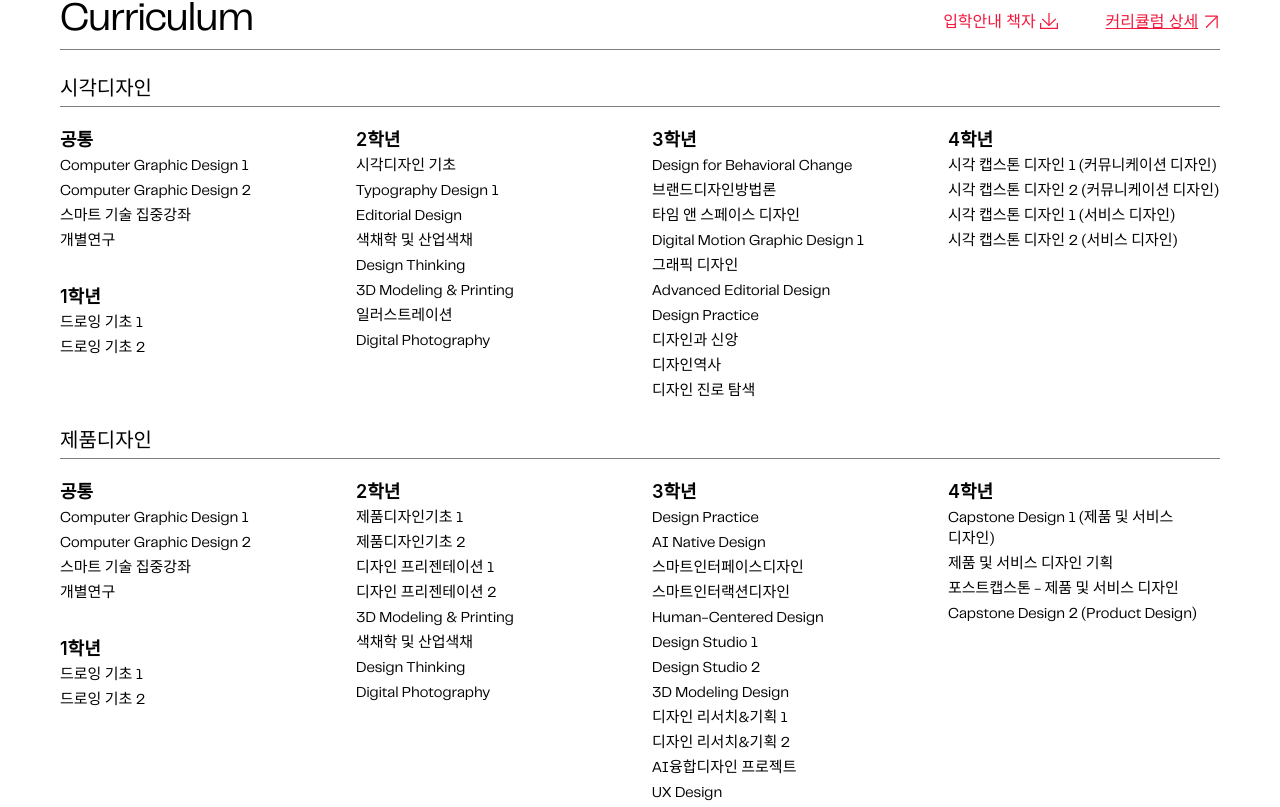
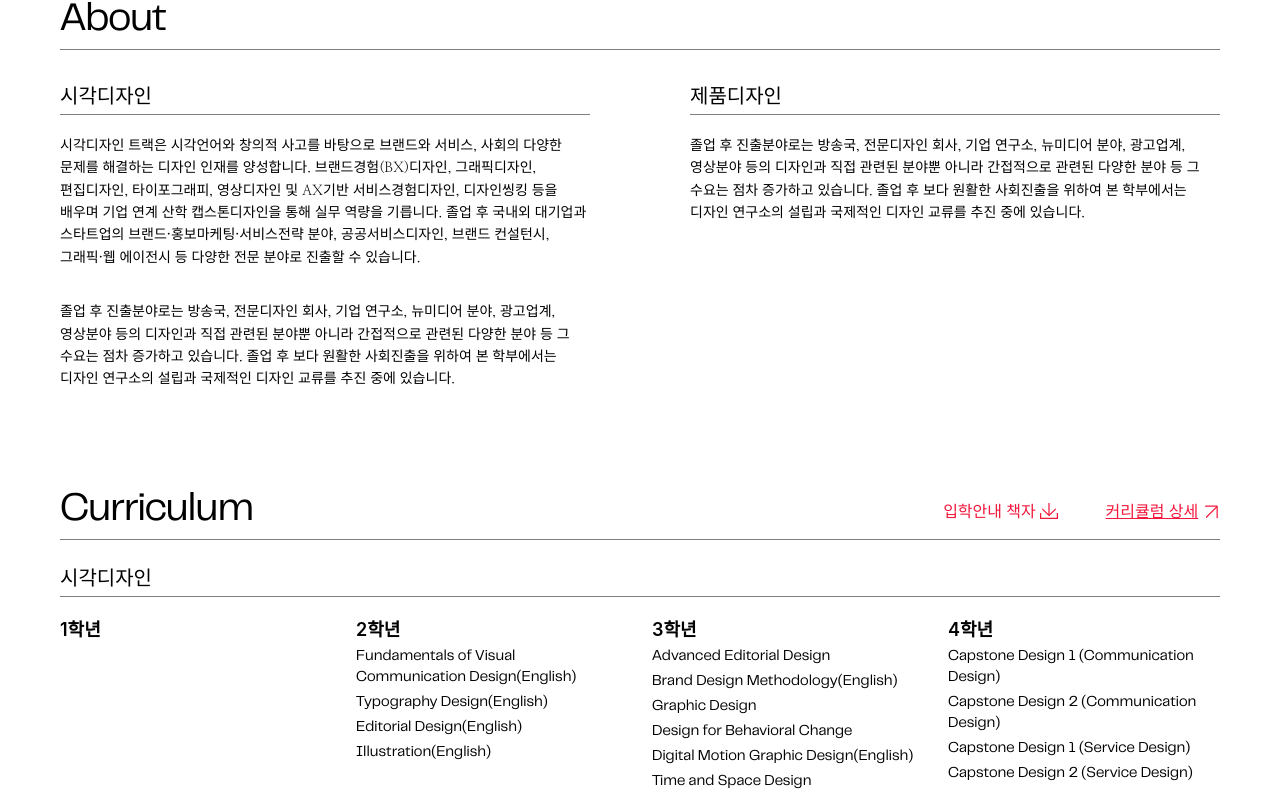
Before and after one commit to handong-ccd/hgu-ccd, a Next.js app: page / in a window 1280 px wide. Shown: the part 1572-2379 px from the top of the page. Built offline with nearby package versions, Linux system fonts and the light colour scheme; a web font is replaced by a local one.

Commit message:
feat : 커리큘럼 과목 배치·About·상세 링크 시안 반영

```diff
--- a/src/app/page.tsx
+++ b/src/app/page.tsx
@@ -2,7 +2,7 @@ import { Footer } from "@/components/layout/Footer";
 import { Header } from "@/components/layout/Header";
 import { Container } from "@/components/ui/Container";
 import { IntroScene } from "@/components/motion/IntroScene";
-import { Curriculum } from "@/components/sections/Curriculum";
+import { Curriculum, TrackAbout } from "@/components/sections/Curriculum";
 import { Exhibition } from "@/components/sections/Exhibition";
 import { Faculties } from "@/components/sections/Faculties";
 import { Hero } from "@/components/sections/Hero";
@@ -21,6 +21,7 @@ export default function Home() {
         </IntroScene>
         <div className="relative z-[1] bg-white">
           <Container className="flex flex-col gap-20 py-10 md:gap-[100px] md:pt-[60px] md:pb-[100px]">
+            <TrackAbout />
             <Curriculum />
             <Faculties />
           </Container>
--- a/src/components/sections/Curriculum.tsx
+++ b/src/components/sections/Curriculum.tsx
@@ -77,6 +77,40 @@ function DownloadLinks({ variant }: { variant: "desktop" | "mobile" }) {
   );
 }
 
+/** 트랙 소개 문단 — 빈 줄로 나눈 문단 사이 32px */
+function Summary({ text }: { text: string }) {
+  return (
+    <div className="flex flex-col gap-8 font-myeongjo text-[14px] leading-[1.6]">
+      {text.split(/\n\s*\n/).map((p) => (
+        <p key={p}>{p}</p>
+      ))}
+    </div>
+  );
+}
+
+/** 커리큘럼 위 트랙 소개 (Tablet+) — Figma 419:998 · 소개 문구가 있는 트랙만 2열 */
+export async function TrackAbout() {
+  const tracks = (await getTracks()).filter((t) => t.summary);
+  if (!tracks.length) return null;
+
+  return (
+    <section aria-labelledby="track-about" className="hidden flex-col gap-8 md:flex">
+      <SectionHeading id="track-about" title="About" />
+      <div className="flex gap-10 lg:gap-[100px]">
+        {tracks.map((track) => (
+          <div key={track.name} className="flex min-w-0 flex-1 flex-col gap-5">
+            <div className="flex flex-col gap-1">
+              <h3 className="text-[20px] leading-[1.4] font-medium">{track.name}</h3>
+              <hr className="border-0 border-t border-line" />
+            </div>
+            <Summary text={track.summary} />
+          </div>
+        ))}
+      </div>
+    </section>
+  );
+}
+
 export async function Curriculum() {
   const tracks = await getTracks();
 
@@ -89,17 +123,19 @@ export async function Curriculum() {
         below={<DownloadLinks variant="mobile" />}
       />
 
-      {/* Mobile: 트랙 소개 문단 */}
+      {/* Mobile: 트랙 소개 문단 (Tablet+ 는 위 About 에) */}
       <div className="mt-12 flex flex-col gap-[46px] md:hidden">
-        {tracks.map((track) => (
+        {tracks
+          .filter((track) => track.summary)
+          .map((track) => (
             <div key={track.name} className="flex flex-col gap-3">
               <h3 className="text-[16px] leading-[1.2] font-medium">{track.name}</h3>
-            <p className="font-myeongjo text-[14px] leading-[1.6]">{track.summary}</p>
+              <Summary text={track.summary} />
             </div>
           ))}
       </div>
 
-      {/* Tablet+: 학년별 과목 */}
+      {/* Tablet+: 트랙별 1~4학년 과목 (Figma 6:365) */}
       <div className="mt-6 hidden flex-col gap-6 md:flex">
         {tracks.map((track) => (
           <div key={track.name} className="flex flex-col gap-5">
@@ -113,11 +149,13 @@ export async function Curriculum() {
                   {column.map((group) => (
                     <div key={group.label} className="flex flex-col gap-1">
                       <h4 className="text-[18px] font-semibold">{group.label}</h4>
+                      {group.courses.length > 0 && (
                         <ul className="flex flex-col gap-1 font-telegraf text-[15px]">
                           {group.courses.map((course) => (
                             <li key={course}>{course}</li>
                           ))}
                         </ul>
+                      )}
                     </div>
                   ))}
                 </div>
--- a/src/data/curriculum.ts
+++ b/src/data/curriculum.ts
@@ -1,42 +1,118 @@
 // 더미 데이터 — USE_MOCK 모드에서 src/lib/api 가 반환. 백엔드 연결 후엔 참고용.
-import type { CourseGroup, Track } from "@/types/curriculum";
+// 과목 배치: Figma 6:364 (트랙별 1~4학년 4열 + 융합교과목)
+import type { Track } from "@/types/curriculum";
 
-const COMMON: CourseGroup = {
-  label: "공통",
-  courses: [
-    "Computer Graphic Design 1",
-    "Computer Graphic Design 2",
-    "스마트 기술 집중강좌",
-    "개별연구",
-  ],
-};
-
-const FIRST_YEAR: CourseGroup = {
-  label: "1학년",
-  courses: ["드로잉 기초 1", "드로잉 기초 2"],
-};
-
-// TODO: 트랙별 소개 문구로 교체 (현재 Figma 시안의 공통 문구)
-const SUMMARY =
+// TODO: 제품디자인 트랙 소개 문구로 교체 (현재 Figma 시안의 공통 문구)
+const COMMON_SUMMARY =
   "졸업 후 진출분야로는 방송국, 전문디자인 회사, 기업 연구소, 뉴미디어 분야, 광고업계, 영상분야 등의 디자인과 직접 관련된 분야뿐 아니라 간접적으로 관련된 다양한 분야 등 그 수요는 점차 증가하고 있습니다. 졸업 후 보다 원활한 사회진출을 위하여 본 학부에서는 디자인 연구소의 설립과 국제적인 디자인 교류를 추진 중에 있습니다.";
 
 export const TRACKS: Track[] = [
   {
     name: "시각디자인",
-    summary: SUMMARY,
+    summary: [
+      "시각디자인 트랙은 시각언어와 창의적 사고를 바탕으로 브랜드와 서비스, 사회의 다양한 문제를 해결하는 디자인 인재를 양성합니다. 브랜드경험(BX)디자인, 그래픽디자인, 편집디자인, 타이포그래피, 영상디자인 및 AX기반 서비스경험디자인, 디자인씽킹 등을 배우며 기업 연계 산학 캡스톤디자인을 통해 실무 역량을 기릅니다. 졸업 후 국내외 대기업과 스타트업의 브랜드·홍보마케팅·서비스전략 분야, 공공서비스디자인, 브랜드 컨설턴시, 그래픽·웹 에이전시 등 다양한 전문 분야로 진출할 수 있습니다.",
+      COMMON_SUMMARY,
+    ].join("\n\n"),
     columns: [
-      [COMMON, FIRST_YEAR],
+      // TODO: 1학년 트랙 과목 (시안에 아직 내용 없음)
+      [{ label: "1학년", courses: [] }],
       [
         {
           label: "2학년",
           courses: [
-            "시각디자인 기초",
-            "Typography Design 1",
-            "Editorial Design",
-            "색채학 및 산업색채",
-            "Design Thinking",
+            "Fundamentals of Visual Communication Design(English)",
+            "Typography Design(English)",
+            "Editorial Design(English)",
+            "Illustration(English)",
+          ],
+        },
+      ],
+      [
+        {
+          label: "3학년",
+          courses: [
+            "Advanced Editorial Design",
+            "Brand Design Methodology(English)",
+            "Graphic Design",
+            "Design for Behavioral Change",
+            "Digital Motion Graphic Design(English)",
+            "Time and Space Design",
+          ],
+        },
+      ],
+      [
+        {
+          label: "4학년",
+          courses: [
+            "Capstone Design 1 (Communication Design)",
+            "Capstone Design 2 (Communication Design)",
+            "Capstone Design 1 (Service Design)",
+            "Capstone Design 2 (Service Design)",
+          ],
+        },
+      ],
+    ],
+  },
+  {
+    name: "제품디자인",
+    summary: COMMON_SUMMARY,
+    columns: [
+      // TODO: 1학년 트랙 과목 (시안에 아직 내용 없음)
+      [{ label: "1학년", courses: [] }],
+      [
+        {
+          label: "2학년",
+          courses: [
+            "Product Design Fundamentals 1",
+            "Product Design Fundamentals 2",
+            "Design Presentation 1",
+            "Design Presentation 2",
+          ],
+        },
+      ],
+      [
+        {
+          label: "3학년",
+          courses: [
+            "3D Modeling Design",
+            "Design Studio (English)",
+            "AI Convergence Design Project",
+            "Human-Centered Design",
+            "UX Design",
+            "Design Research & Planning 1",
+            "Design Research & Planning 2",
+          ],
+        },
+      ],
+      [
+        {
+          label: "4학년",
+          courses: [
+            "제품 및 서비스 디자인 기획",
+            "Capstone Design 1 (제품 및 서비스 디자인) - Product & Service Design",
+            "Post Capstone (제품 및 서비스 디자인) - Product & Service Design",
+            "Capstone Design 2 (Product Design)",
+          ],
+        },
+      ],
+    ],
+  },
+  {
+    name: "융합교과목",
+    // 트랙 소개(About)·모바일 소개 문단에는 안 나옴
+    summary: "",
+    columns: [
+      [{ label: "1학년", courses: ["드로잉 기초 1", "드로잉 기초 2", "컴퓨터그래픽 기초"] }],
+      [
+        {
+          label: "2학년",
+          courses: [
+            "Color Theory and Industrial Color(English)",
+            "Design Thinking(English)",
+            "Computer Graphic Design 1(English)",
+            "Computer Graphic Design 2",
+            "Future Literacy and Future Design",
             "3D Modeling & Printing",
-            "일러스트레이션",
             "Digital Photography",
           ],
         },
@@ -45,85 +121,16 @@ export const TRACKS: Track[] = [
         {
           label: "3학년",
           courses: [
-            "Design for Behavioral Change",
-            "브랜드디자인방법론",
-            "타임 앤 스페이스 디자인",
-            "Digital Motion Graphic Design 1",
-            "그래픽 디자인",
-            "Advanced Editorial Design",
-            "Design Practice",
-            "디자인과 신앙",
-            "디자인역사",
-            "디자인 진로 탐색",
+            "AI native Design",
+            "Smart Interface Design",
+            "Smart Interaction Design",
+            "Design Career Search",
+            "스마트 기술 집중강좌",
+            "Individual Research",
           ],
         },
       ],
-      [
-        {
-          label: "4학년",
-          courses: [
-            "시각 캡스톤 디자인 1 (커뮤니케이션 디자인)",
-            "시각 캡스톤 디자인 2 (커뮤니케이션 디자인)",
-            "시각 캡스톤 디자인 1 (서비스 디자인)",
-            "시각 캡스톤 디자인 2 (서비스 디자인)",
-          ],
-        },
-      ],
-    ],
-  },
-  {
-    name: "제품디자인",
-    summary: SUMMARY,
-    columns: [
-      [COMMON, FIRST_YEAR],
-      [
-        {
-          label: "2학년",
-          courses: [
-            "제품디자인기초 1",
-            "제품디자인기초 2",
-            "디자인 프리젠테이션 1",
-            "디자인 프리젠테이션 2",
-            "3D Modeling & Printing",
-            "색채학 및 산업색채",
-            "Design Thinking",
-            "Digital Photography",
-          ],
-        },
-      ],
-      [
-        {
-          label: "3학년",
-          courses: [
-            "Design Practice",
-            "AI Native Design",
-            "스마트인터페이스디자인",
-            "스마트인터랙션디자인",
-            "Human-Centered Design",
-            "Design Studio 1",
-            "Design Studio 2",
-            "3D Modeling Design",
-            "디자인 리서치&기획 1",
-            "디자인 리서치&기획 2",
-            "AI융합디자인 프로젝트",
-            "UX Design",
-            "디자인과 신앙",
-            "디자인역사",
-            "디자인 진로 탐색",
-          ],
-        },
-      ],
-      [
-        {
-          label: "4학년",
-          courses: [
-            "Capstone Design 1 (제품 및 서비스 디자인)",
-            "제품 및 서비스 디자인 기획",
-            "포스트캡스톤 - 제품 및 서비스 디자인",
-            "Capstone Design 2 (Product Design)",
-          ],
-        },
-      ],
+      [{ label: "4학년", courses: ["Design Practice", "디자인과 신앙", "디자인역사 - Design History"] }],
     ],
   },
 ];
--- a/src/data/site.ts
+++ b/src/data/site.ts
@@ -24,7 +24,8 @@ export const DOWNLOADS = [
   { label: "입학안내 책자", href: "#", kind: "download" },
   {
     label: "커리큘럼 상세",
-    href: "#",
+    // 학교 홈페이지 교육과정 PDF (Figma 6:385 링크)
+    href: "https://www.handong.edu/ext/bbs/pdf.dcp?doc=/dcp/editor/files/2026-2_08_CCD.pdf",
     kind: "external",
   },
 ] as const;
```
Lines whose indentation alone changed are shown as unchanged.
